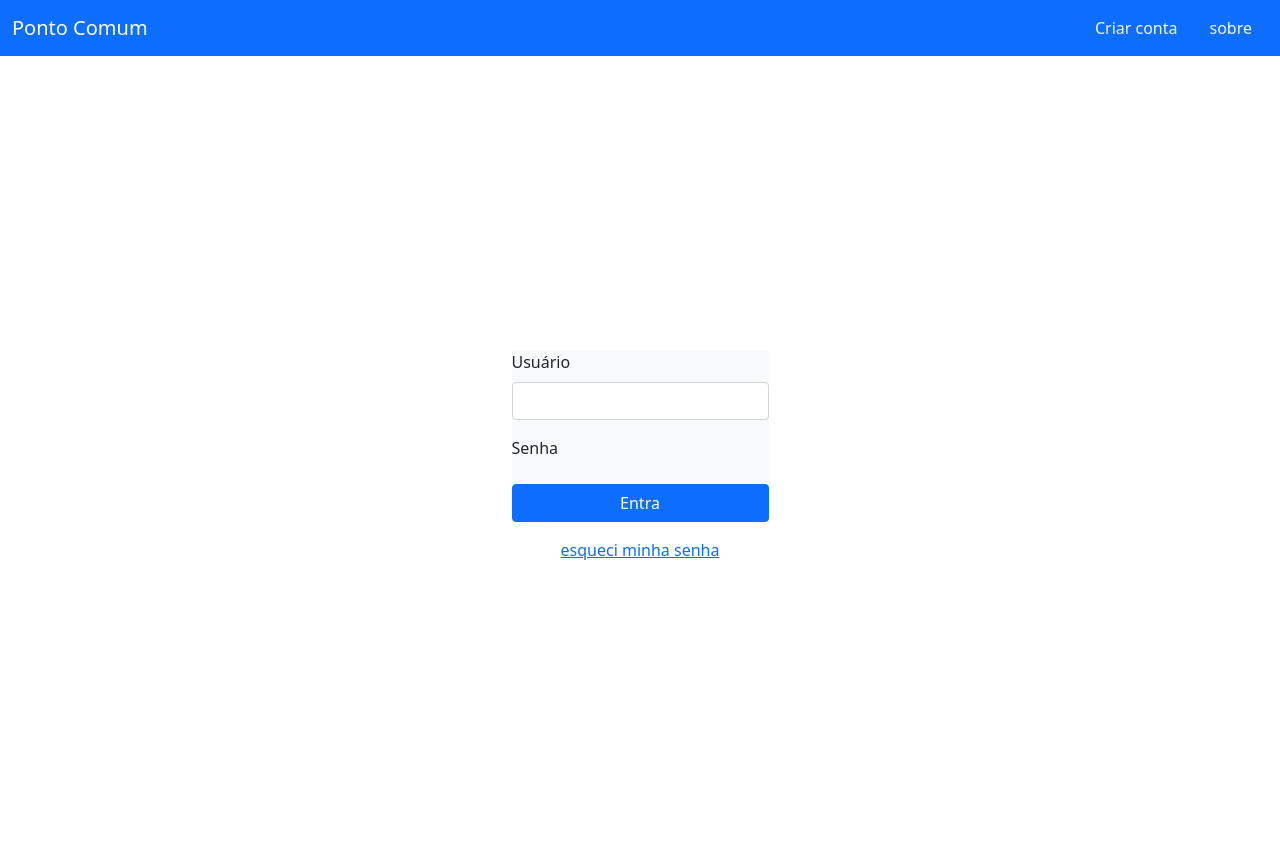
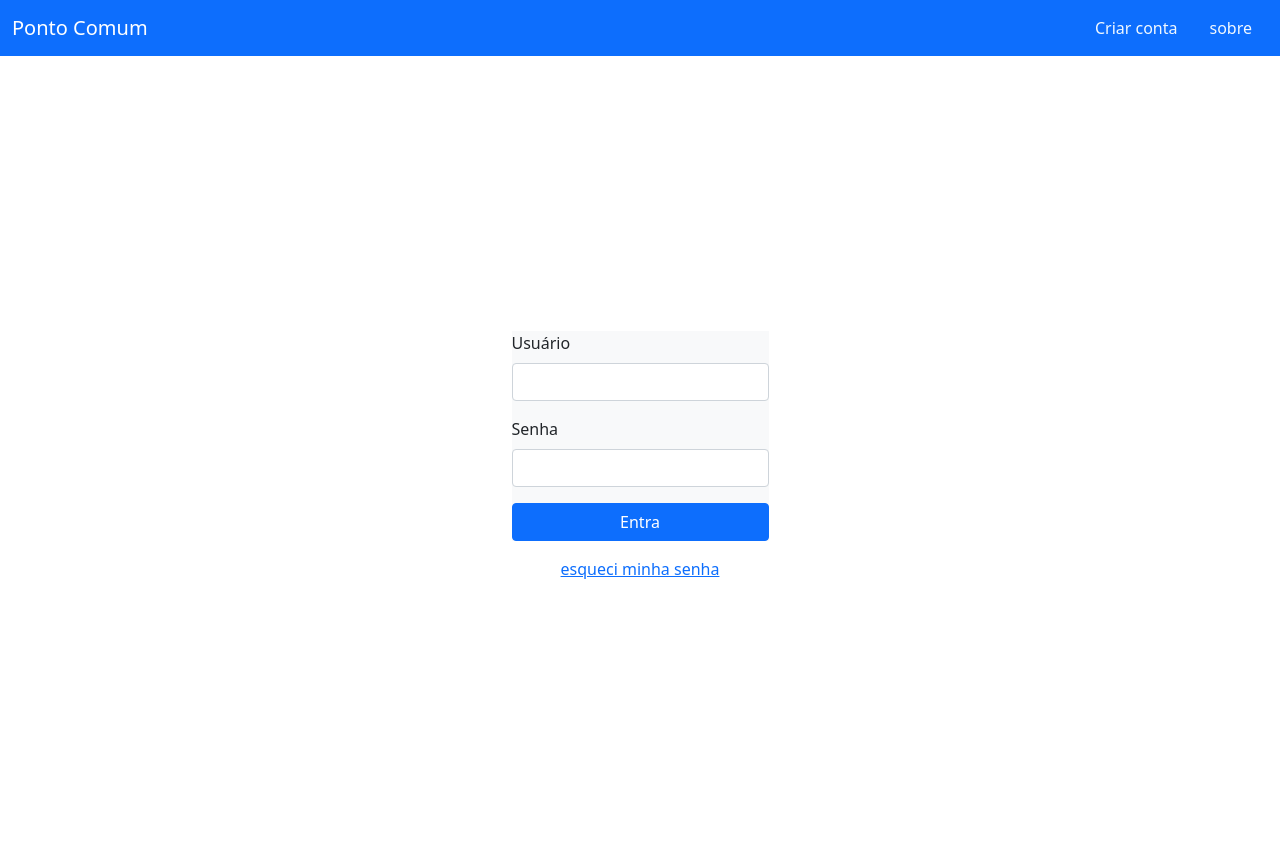
Before and after one commit to PedroHenriqueCoder048/app_blog, a Django app: page /user/login/ in a window 1280 px wide. Run offline with Django 5.2, Linux system fonts and the light colour scheme.

Commit message:
feact/view-home

```diff
--- a/templates/base.html
+++ b/templates/base.html
@@ -9,7 +9,7 @@
         {%endblock title%}
     </title>
 </head>
-<body class="h-100 w-100">
+<body class="h-100 w-100 overflow-hidden">
     {%block content%}
     {%endblock content%}
     <script src="https://cdn.jsdelivr.net/npm/bootstrap@5.0.2/dist/js/bootstrap.bundle.min.js" integrity="sha384-MrcW6ZMFYlzcLA8Nl+NtUVF0sA7MsXsP1UyJoMp4YLEuNSfAP+JcXn/tWtIaxVXM" crossorigin="anonymous"></script>
--- a/user/templates/login.html
+++ b/user/templates/login.html
@@ -23,10 +23,12 @@
         {% csrf_token %}
             <div class="mb-3">
                 <label for="exampleInputEmail1" class="form-label">Usuário</label>
-                <input name="user-login" type="email" class="form-control" id="exampleInputEmail1" aria-describedby="emailHelp">
+                <input name="user-login" class="form-control" id="" required aria-describedby="emailHelp">
             </div>
             <div class="mb-3">
                 <label for="exampleInputPassword1" class="form-label">Senha</label>
+                <input name="user-login" type="password" class="form-control" id="" required aria-describedby="passwordHelp">
+
             </div>
             <button type="submit" class="btn btn-primary">Entra</button>
     </form>
```
Also changed, not shown: static/css/style.css (added).
